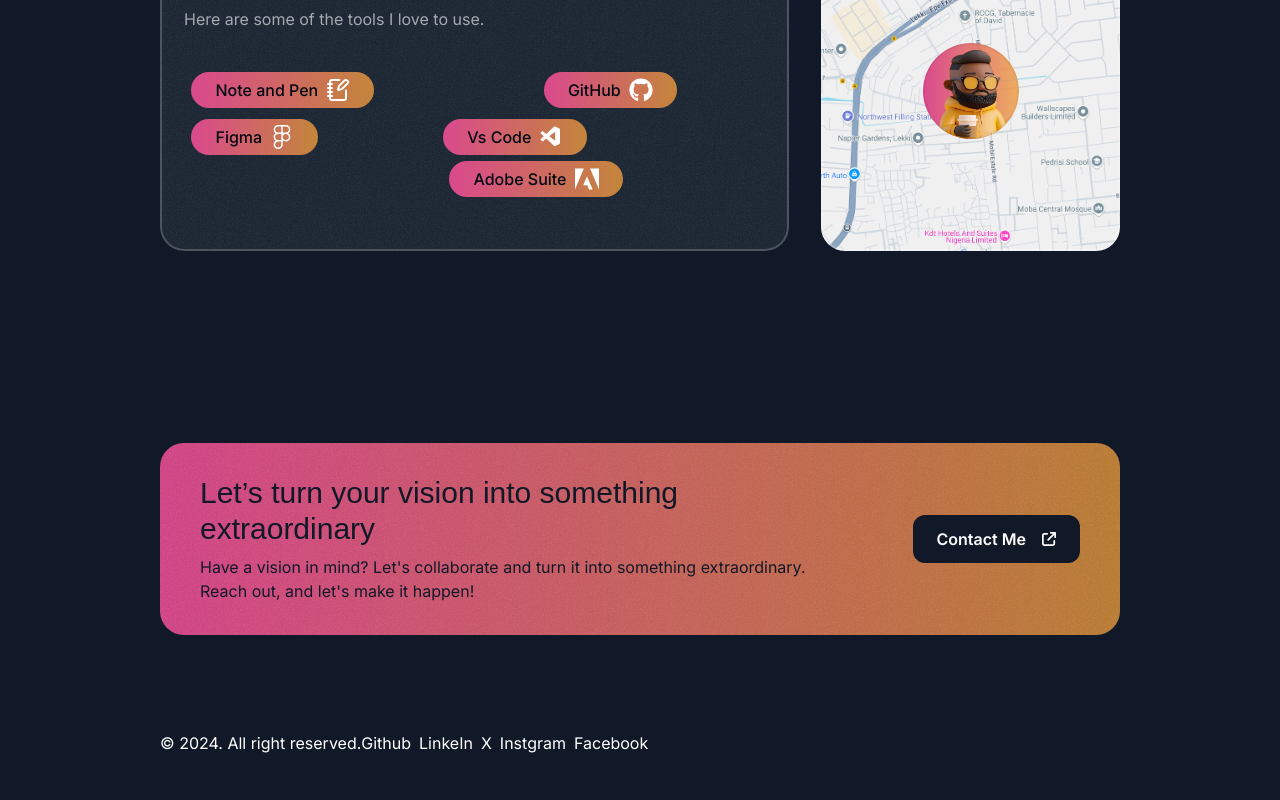
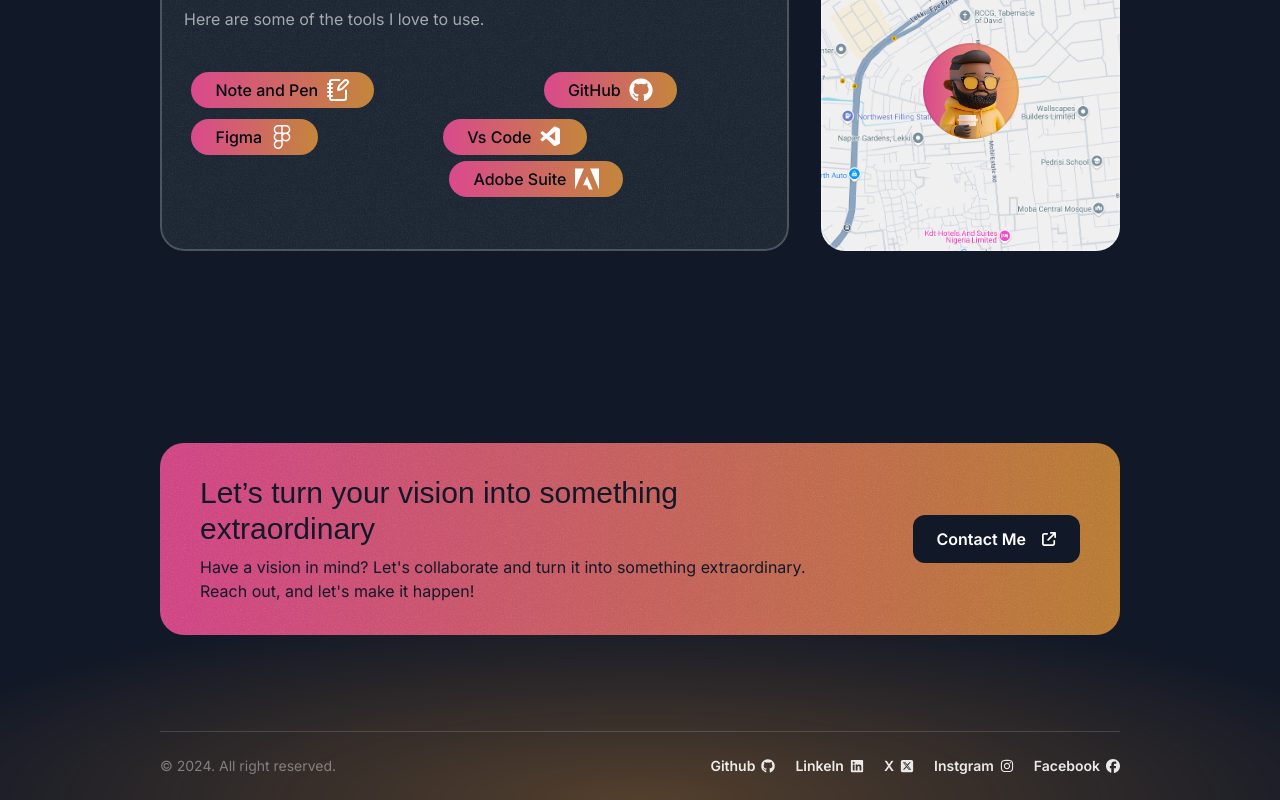
Before and after one commit to Sammy212/portfolio, a Next.js app: page / in a window 1280 px wide. Shown: the part 4369-5169 px from the top of the page. Before the commit the page ends 5124 px from the top, so only its background shows below. Built offline with nearby package versions, Linux system fonts and the light colour scheme; a web font is replaced by a local one.

Commit message:
completed footer section

```diff
--- a/src/data/data.ts
+++ b/src/data/data.ts
@@ -28,30 +28,42 @@ import { RiNextjsFill } from "react-icons/ri";
 
 import { VscVscode } from "react-icons/vsc";
 import { LuNotebookPen } from "react-icons/lu";
-import { FaFigma, FaGithub } from "react-icons/fa6";
+import {
+  FaFigma,
+  FaGithub,
+  FaLinkedin,
+  FaSquareXTwitter,
+  FaInstagram,
+  FaFacebook
+} from "react-icons/fa6";
 import { SiAdobe } from "react-icons/si";
 
 
 export const footerLinks = [
   {
     LinkItem: "Github",
-    href: "https://github.com/Sammy212"
+    href: "https://github.com/Sammy212",
+    icon: FaGithub,
   },
   {
     LinkItem: "LinkeIn",
-    href: "https://www.linkedin.com/in/samuel-afo/"
+    href: "https://www.linkedin.com/in/samuel-afo/",
+    icon: FaLinkedin,
   },
   {
     LinkItem: "X",
-    href: "https://x.com/datadocs_ng"
+    href: "https://x.com/datadocs_ng",
+    icon: FaSquareXTwitter,
   },
   {
     LinkItem: "Instgram",
-    href: "https://www.instagram.com/sammyafo/"
+    href: "https://www.instagram.com/sammyafo/",
+    icon: FaInstagram,
   },
   {
     LinkItem: "Facebook",
-    href: "https://www.facebook.com/sammy.afo"
+    href: "https://www.facebook.com/sammy.afo",
+    icon: FaFacebook,
   },
 ]
 
--- a/src/sections/Footer.tsx
+++ b/src/sections/Footer.tsx
@@ -1,18 +1,35 @@
 import { footerLinks } from "@/data/data";
+import Link from "next/link";
 
 export function Footer() {
     return (
-        <footer className="footer">
+        <footer className="relative overflow-x-clip">
+            <div
+                className="absolute h-[400px] w-[1600px] bottom-0 left-1/2 -translate-x-1/2 bg-[#ed9d3c]/30
+                    [mask-image:radial-gradient(50%_50%_at_bottom_center,black,transparent)]
+                    pointer-events-none
+                    -z-10
+                "
+            ></div>
             <div className="container">
-                <div className="flex flex-col md:flex-row">
-                    <div>© 2024. All right reserved.</div>
-                    <nav className="flex flex-col md:flex-row row gap-2">
+                <div className="flex flex-col items-center md:flex-row border-t border-white/15 py-6 text-sm gap-8 md:justify-between">
+                    <p className="text-white/40">&copy; 2024. All right reserved.</p>
+                    <nav className="flex flex-col items-center gap-8 md:flex-row md:gap-5">
                         {
-                            footerLinks.map(link => (
-                                <div>
-                                    <a href={link.href} target="_blank">{link.LinkItem}</a>
-                                </div>
-                            ) )
+                            footerLinks.map((link) => (
+                                <Link
+                                    href={link.href} target="_blank" rel="noopener noreferrer"
+                                    key={link.LinkItem}
+                                    className="inline-flex items-center gap-1.5 text-white/90 hover:text-white/20 transition ease-in-out duration-300"
+                                >
+                                    <button
+                                        className="font-semibold "
+                                    >
+                                        {link.LinkItem}
+                                    </button>
+                                    <link.icon/>
+                                </Link>
+                            ))
                         }
                     </nav>
                 </div>
```
